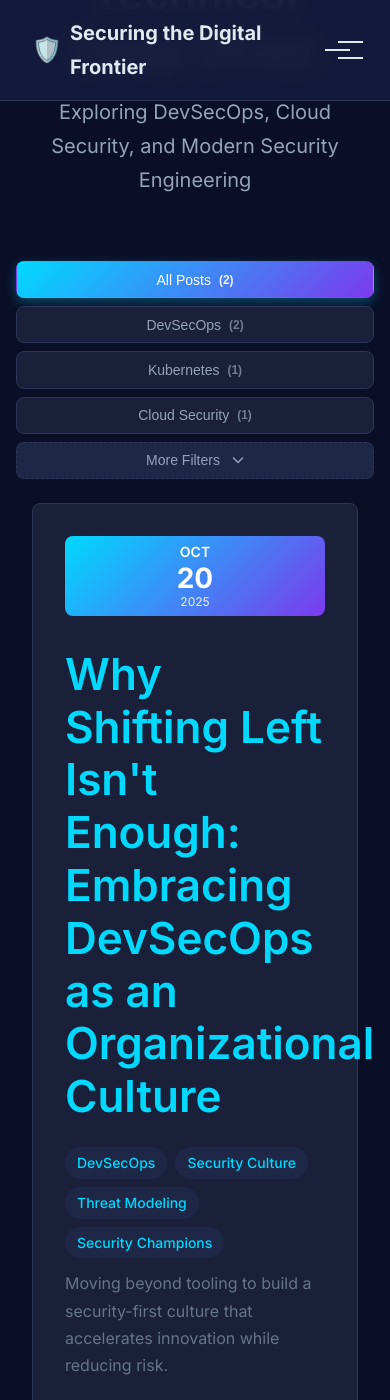
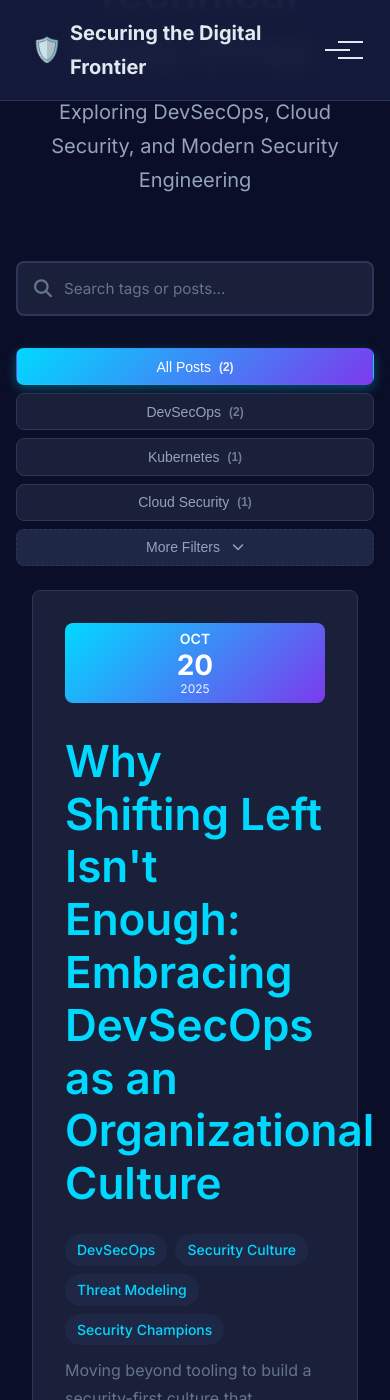
Before and after one commit to z-varun/z-varun, a Jekyll site: the page built from blog.html, in a window 390 px wide and 1400 px high, scrolled down 436 px. Built offline with Jekyll 4.4.1, drawn with Linux system fonts in a browser that asks for light colours.

Commit message:
Added search for blog filter

```diff
--- a/assets/css/blog.css
+++ b/assets/css/blog.css
@@ -1,3 +1,105 @@
+/* Search Bar Styles */
+.filter-search-container {
+    max-width: 600px;
+    margin: 2rem auto 1.5rem;
+    padding: 0 2rem;
+}
+
+.search-box {
+    position: relative;
+    display: flex;
+    align-items: center;
+    background-color: var(--bg-card);
+    border: 2px solid var(--border-color);
+    border-radius: var(--border-radius);
+    padding: 0.75rem 1rem;
+    transition: all 0.3s ease;
+}
+
+.search-box:focus-within {
+    border-color: var(--color-primary);
+    box-shadow: 0 0 0 3px rgba(0, 217, 255, 0.1);
+}
+
+.search-icon {
+    color: var(--text-muted);
+    font-size: 1.125rem;
+    margin-right: 0.75rem;
+    flex-shrink: 0;
+}
+
+.tag-search-input {
+    flex: 1;
+    background: none;
+    border: none;
+    outline: none;
+    color: var(--text-primary);
+    font-size: 1rem;
+    font-family: var(--font-primary);
+    padding: 0.25rem 0;
+}
+
+.tag-search-input::placeholder {
+    color: var(--text-muted);
+}
+
+.clear-search-btn {
+    background: none;
+    border: none;
+    color: var(--text-muted);
+    cursor: pointer;
+    padding: 0.25rem 0.5rem;
+    border-radius: 4px;
+    transition: all 0.2s ease;
+    display: flex;
+    align-items: center;
+    justify-content: center;
+    margin-left: 0.5rem;
+}
+
+.clear-search-btn:hover {
+    color: var(--color-danger);
+    background-color: rgba(239, 68, 68, 0.1);
+}
+
+.search-results-count {
+    text-align: center;
+    margin-top: 1rem;
+    color: var(--text-muted);
+    font-size: 0.9rem;
+}
+
+.search-results-count strong {
+    color: var(--color-primary);
+    font-weight: 600;
+}
+
+/* Highlight matched text in search results */
+.highlight-match {
+    background-color: rgba(0, 217, 255, 0.2);
+    color: var(--color-primary);
+    padding: 0.125rem 0.25rem;
+    border-radius: 3px;
+}
+
+/* Hide filters when searching */
+.blog-filters.searching .filter-btn:not(.active),
+.blog-filters.searching .filter-dropdown {
+    opacity: 0.3;
+    pointer-events: none;
+}
+
+/* Mobile responsiveness */
+@media (max-width: 768px) {
+    .filter-search-container {
+        padding: 0 1rem;
+    }
+
+    .tag-search-input {
+        font-size: 0.95rem;
+    }
+}
+
 /* Blog Page Styles */
 
 /* Blog Filters Styling */
--- a/assets/js/blog.js
+++ b/assets/js/blog.js
@@ -1,4 +1,4 @@
-// Blog Filter Functionality
+// Blog Filter and Search Functionality
 document.addEventListener('DOMContentLoaded', function() {
     const filterBtns = document.querySelectorAll('.filter-btn:not(.filter-more)');
     const dropdownBtns = document.querySelectorAll('.filter-btn-dropdown');
@@ -8,8 +8,16 @@
     const activeFilterDisplay = document.getElementById('activeFilterDisplay');
     const activeFilterTag = document.getElementById('activeFilterTag');
     const clearFilterBtn = document.getElementById('clearFilterBtn');
+    const blogFilters = document.querySelector('.blog-filters');
+
+    // Search elements
+    const searchInput = document.getElementById('tagSearchInput');
+    const clearSearchBtn = document.getElementById('clearSearchBtn');
+    const searchResultsCount = document.getElementById('searchResultsCount');
+    const resultsCountText = document.getElementById('resultsCountText');
 
     let currentFilter = 'all';
+    let isSearching = false;
 
     // Toggle dropdown
     if (moreFiltersBtn) {
@@ -32,6 +40,8 @@
 
     // Filter function
     function applyFilter(filter, buttonElement) {
+        if (isSearching) return;
+
         currentFilter = filter;
 
         // Update active states
@@ -73,21 +83,7 @@
         });
 
         // Show "no results" message if needed
-        const postsContainer = document.querySelector('.posts-list');
-        let noResults = document.querySelector('.no-results-message');
-
-        if (visibleCount === 0 && !noResults && postsContainer) {
-            const message = document.createElement('div');
-            message.className = 'no-results-message';
-            message.innerHTML = `
-                <i class="fas fa-search"></i>
-                <h3>No posts found</h3>
-                <p>No posts match the filter "<strong>${filter}</strong>". Try another tag!</p>
-            `;
-            postsContainer.appendChild(message);
-        } else if (visibleCount > 0 && noResults) {
-            noResults.remove();
-        }
+        updateNoResultsMessage(visibleCount, filter);
 
         // Close dropdown
         if (moreFilters) {
@@ -111,9 +107,98 @@
         }
     }
 
+    // Search functionality
+    if (searchInput) {
+        searchInput.addEventListener('input', function(e) {
+            const searchTerm = e.target.value.toLowerCase().trim();
+
+            if (searchTerm.length > 0) {
+                isSearching = true;
+                blogFilters.classList.add('searching');
+                clearSearchBtn.style.display = 'block';
+                activeFilterDisplay.style.display = 'none';
+
+                let matchCount = 0;
+
+                posts.forEach(post => {
+                    const tags = post.getAttribute('data-tags').toLowerCase();
+                    const title = post.getAttribute('data-title');
+                    const excerpt = post.getAttribute('data-excerpt');
+
+                    const matches = tags.includes(searchTerm) ||
+                                  title.includes(searchTerm) ||
+                                  excerpt.includes(searchTerm);
+
+                    if (matches) {
+                        post.style.display = 'flex';
+                        post.style.opacity = '1';
+                        post.style.transform = 'translateY(0)';
+                        matchCount++;
+                    } else {
+                        post.style.opacity = '0';
+                        post.style.transform = 'translateY(20px)';
+                        setTimeout(() => {
+                            post.style.display = 'none';
+                        }, 300);
+                    }
+                });
+
+                // Show search results count
+                searchResultsCount.style.display = 'block';
+                resultsCountText.innerHTML = `Found <strong>${matchCount}</strong> post${matchCount !== 1 ? 's' : ''} matching "<strong>${e.target.value}</strong>"`;
+
+                updateNoResultsMessage(matchCount, `search: ${searchTerm}`);
+            } else {
+                clearSearch();
+            }
+        });
+
+        // Clear search button
+        clearSearchBtn.addEventListener('click', function() {
+            clearSearch();
+        });
+    }
+
+    function clearSearch() {
+        if (searchInput) {
+            searchInput.value = '';
+        }
+        isSearching = false;
+        blogFilters.classList.remove('searching');
+        clearSearchBtn.style.display = 'none';
+        searchResultsCount.style.display = 'none';
+
+        // Reapply current filter
+        const activeBtn = document.querySelector('.filter-btn.active');
+        if (activeBtn) {
+            applyFilter(currentFilter, activeBtn);
+        }
+    }
+
+    function updateNoResultsMessage(count, filterName) {
+        const postsContainer = document.querySelector('.posts-list');
+        let noResults = document.querySelector('.no-results-message');
+
+        if (count === 0 && !noResults && postsContainer) {
+            const message = document.createElement('div');
+            message.className = 'no-results-message';
+            message.innerHTML = `
+                <i class="fas fa-search"></i>
+                <h3>No posts found</h3>
+                <p>No posts match "${filterName}". Try adjusting your filter or search!</p>
+            `;
+            postsContainer.appendChild(message);
+        } else if (count > 0 && noResults) {
+            noResults.remove();
+        }
+    }
+
     // Main filter buttons
     filterBtns.forEach(btn => {
         btn.addEventListener('click', function() {
+            if (isSearching) {
+                clearSearch();
+            }
             const filter = this.getAttribute('data-filter');
             applyFilter(filter, this);
         });
@@ -123,6 +208,9 @@
     dropdownBtns.forEach(btn => {
         btn.addEventListener('click', function(e) {
             e.stopPropagation();
+            if (isSearching) {
+                clearSearch();
+            }
             const filter = this.getAttribute('data-filter');
             applyFilter(filter, this);
         });
@@ -136,13 +224,22 @@
         });
     }
 
-    // Keyboard navigation
+    // Keyboard shortcuts
     document.addEventListener('keydown', function(e) {
-        if (e.key === 'Escape' && moreFilters && moreFilters.classList.contains('show')) {
-            moreFilters.classList.remove('show');
-            if (moreFiltersBtn) {
-                moreFiltersBtn.classList.remove('active');
+        // ESC to close dropdown or clear search
+        if (e.key === 'Escape') {
+            if (moreFilters && moreFilters.classList.contains('show')) {
+                moreFilters.classList.remove('show');
+                moreFiltersBtn?.classList.remove('active');
+            } else if (isSearching) {
+                clearSearch();
             }
+        }
+
+        // Ctrl/Cmd + K to focus search
+        if ((e.ctrlKey || e.metaKey) && e.key === 'k') {
+            e.preventDefault();
+            searchInput?.focus();
         }
     });
 });
--- a/blog.html
+++ b/blog.html
@@ -11,6 +11,26 @@
         <h1 class="page-title">Security Insights & Technical Deep Dives</h1>
         <p class="page-subtitle">Exploring DevSecOps, Cloud Security, and Modern Security Engineering</p>
     </header>
+
+    <!-- Search Bar for Tags -->
+    <div class="filter-search-container">
+        <div class="search-box">
+            <i class="fas fa-search search-icon"></i>
+            <input
+                type="text"
+                id="tagSearchInput"
+                class="tag-search-input"
+                placeholder="Search tags or posts..."
+                autocomplete="off"
+            >
+            <button class="clear-search-btn" id="clearSearchBtn" style="display: none;">
+                <i class="fas fa-times"></i>
+            </button>
+        </div>
+        <div class="search-results-count" id="searchResultsCount" style="display: none;">
+            <span id="resultsCountText"></span>
+        </div>
+    </div>
 
     <!-- Improved Filters with Counts and Dropdown -->
     <div class="blog-filters">
@@ -88,7 +108,10 @@
         {% if site.posts.size > 0 %}
         <div class="posts-list">
             {% for post in site.posts %}
-            <article class="blog-post-item" data-tags="{{ post.tags | join: ',' }}">
+            <article class="blog-post-item"
+                     data-tags="{{ post.tags | join: ',' }}"
+                     data-title="{{ post.title | downcase }}"
+                     data-excerpt="{{ post.excerpt | strip_html | downcase }}">
                 <div class="post-date-badge">
                     <span class="month">{{ post.date | date: "%b" }}</span>
                     <span class="day">{{ post.date | date: "%d" }}</span>
@@ -103,7 +126,7 @@
                     {% if post.tags %}
                     <div class="post-tags">
                         {% for tag in post.tags %}
-                        <span class="tag">{{ tag }}</span>
+                        <span class="tag" data-tag="{{ tag }}">{{ tag }}</span>
                         {% endfor %}
                     </div>
                     {% endif %}
```
